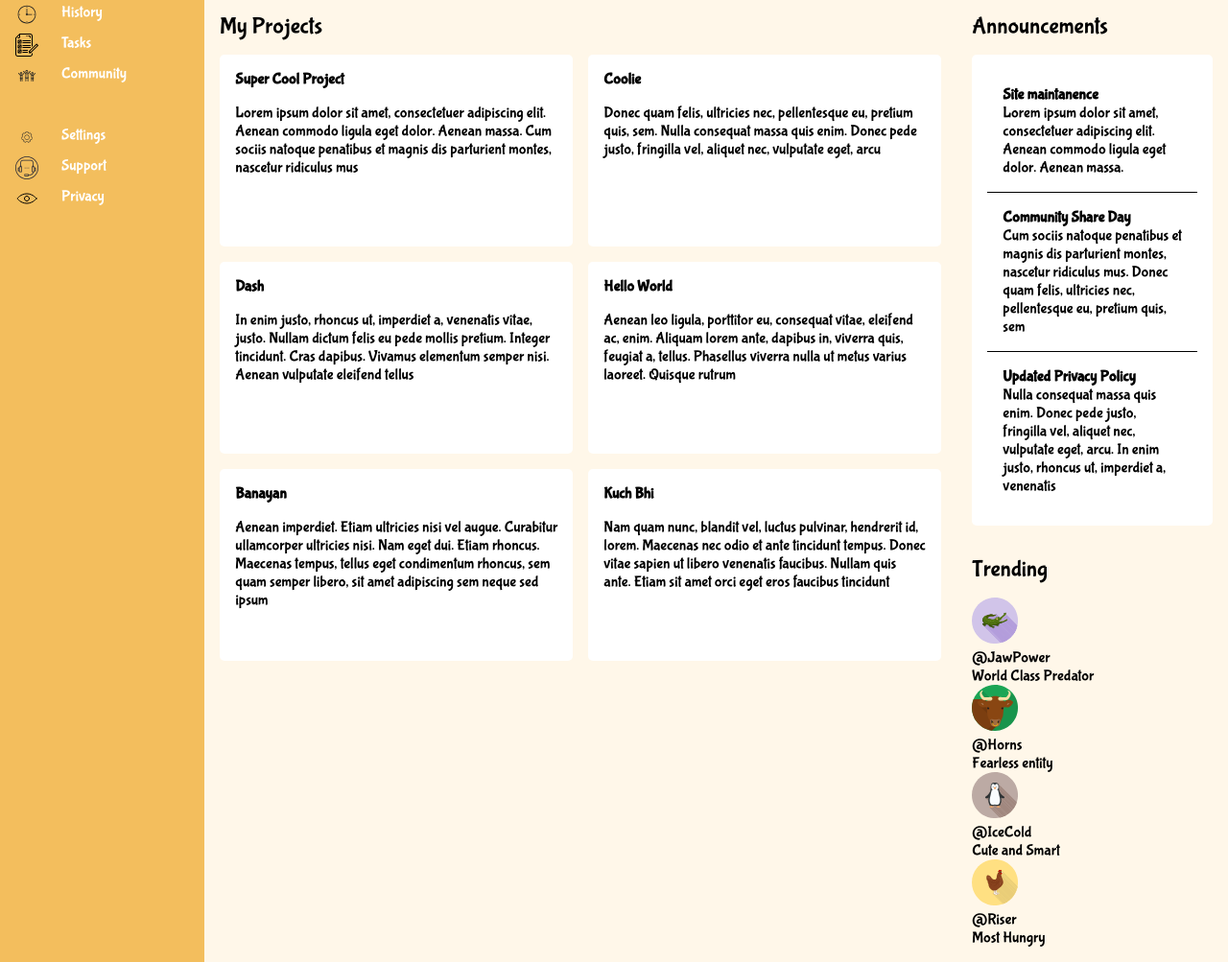
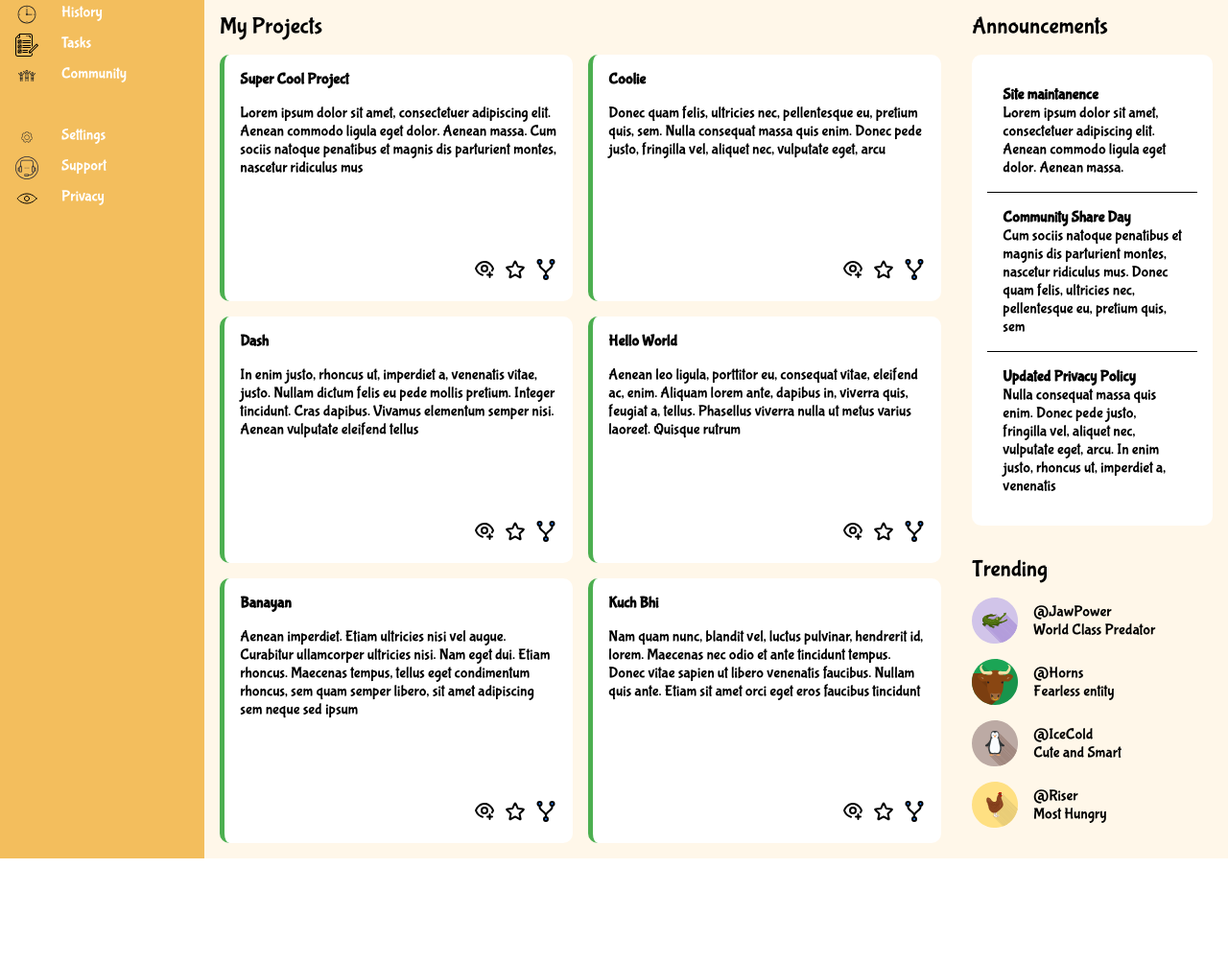
Before and after one commit to GAGAN-ESWAR/Admin-Dashboard, a plain HTML site: page index.html in a window 1280 px wide. Shown: the part 178-1181 px from the top of the page at 96% size. After the commit the page ends 1073 px from the top, so only its background shows below. Drawn offline with Linux system fonts and the light colour scheme.

Commit message:
Final Dashboard page

```diff
--- a/index.html
+++ b/index.html
@@ -91,36 +91,66 @@
                         <p>
                             Lorem ipsum dolor sit amet, consectetuer adipiscing elit. Aenean commodo ligula eget dolor. Aenean massa. Cum sociis natoque penatibus et magnis dis parturient montes, nascetur ridiculus mus
                         </p>
+                        <div>
+                            <a href="#"><span><img src="icons/see.svg" alt="see"></span></a>
+                            <a href="#"><span><img src="icons/star.svg" alt="star"></span></a>
+                            <a href="#"><span><img src="icons/fork.svg" alt="fork"></span></a>
+                        </div>
                     </div>
                     <div class="card">
                         <h4>Coolie</h4>
                         <p>
                             Donec quam felis, ultricies nec, pellentesque eu, pretium quis, sem. Nulla consequat massa quis enim. Donec pede justo, fringilla vel, aliquet nec, vulputate eget, arcu
                         </p>
+                        <div>
+                            <a href="#"><span><img src="icons/see.svg" alt="see"></span></a>
+                            <a href="#"><span><img src="icons/star.svg" alt="star"></span></a>
+                            <a href="#"><span><img src="icons/fork.svg" alt="fork"></span></a>
+                        </div>
                     </div>
                     <div class="card">
                         <h4>Dash</h4>
                         <p>
                             In enim justo, rhoncus ut, imperdiet a, venenatis vitae, justo. Nullam dictum felis eu pede mollis pretium. Integer tincidunt. Cras dapibus. Vivamus elementum semper nisi. Aenean vulputate eleifend tellus
                         </p>
+                        <div>
+                            <a href="#"><span><img src="icons/see.svg" alt="see"></span></a>
+                            <a href="#"><span><img src="icons/star.svg" alt="star"></span></a>
+                            <a href="#"><span><img src="icons/fork.svg" alt="fork"></span></a>
+                        </div>
                     </div>
                     <div class="card">
                         <h4>Hello World</h4>
                         <p>
                             Aenean leo ligula, porttitor eu, consequat vitae, eleifend ac, enim. Aliquam lorem ante, dapibus in, viverra quis, feugiat a, tellus. Phasellus viverra nulla ut metus varius laoreet. Quisque rutrum
                         </p>
+                        <div>
+                            <a href="#"><span><img src="icons/see.svg" alt="see"></span></a>
+                            <a href="#"><span><img src="icons/star.svg" alt="star"></span></a>
+                            <a href="#"><span><img src="icons/fork.svg" alt="fork"></span></a>
+                        </div>
                     </div>
                     <div class="card">
                         <h4>Banayan</h4>
                         <p>
                             Aenean imperdiet. Etiam ultricies nisi vel augue. Curabitur ullamcorper ultricies nisi. Nam eget dui. Etiam rhoncus. Maecenas tempus, tellus eget condimentum rhoncus, sem quam semper libero, sit amet adipiscing sem neque sed ipsum
                         </p>
+                        <div>
+                            <a href="#"><span><img src="icons/see.svg" alt="see"></span></a>
+                            <a href="#"><span><img src="icons/star.svg" alt="star"></span></a>
+                            <a href="#"><span><img src="icons/fork.svg" alt="fork"></span></a>
+                        </div>
                     </div>
                     <div class="card">
                         <h4>Kuch Bhi</h4>
                         <p>
                             Nam quam nunc, blandit vel, luctus pulvinar, hendrerit id, lorem. Maecenas nec odio et ante tincidunt tempus. Donec vitae sapien ut libero venenatis faucibus. Nullam quis ante. Etiam sit amet orci eget eros faucibus tincidunt
                         </p>
+                        <div>
+                            <a href="#"><span><img src="icons/see.svg" alt="see"></span></a>
+                            <a href="#"><span><img src="icons/star.svg" alt="star"></span></a>
+                            <a href="#"><span><img src="icons/fork.svg" alt="fork"></span></a>
+                        </div>
                     </div>
                 </div>
             </div>
--- a/styles.css
+++ b/styles.css
@@ -83,7 +83,8 @@ a:hover{
 
 /* Header */
 
-.head1 img{
+.head1 img,
+.projects img{
     width: 1.5rem;
     height: 1.5rem;
 }
@@ -157,25 +158,41 @@ button:hover{
 
 .projects{
     grid-row: 1/3;
+    display: flex;
+    flex-direction: column;
 }
 
 .projects>div:last-child {
     display: grid;
     grid-template-columns: repeat(auto-fit,minmax(300px,1fr));
     gap: 1rem;
+    flex: 1;
 }
 
 .card{
     background-color: white;
     padding: 1rem;
-    height: 200px;
-    border-radius: 5px;
+    border-radius: 10px;
+    border-left: 5px solid #4CAF50;
+    display: flex;
+    flex-direction: column;
+}
+
+.card p{
+    flex:1;
+}
+
+.card>div{
+    display: flex;
+    justify-content: flex-end;
+    align-items: center;
+    gap: 0.5rem;
 }
 
 .announcements>div:last-child{
     background-color: white;
     padding: 1rem;
-    border-radius: 5px;
+    border-radius: 10px;
 }
 
 .msgs{
@@ -189,3 +206,11 @@ button:hover{
 h4,.msgs p{
     margin: 0;
 }
+
+.ids{
+    display: flex;
+    justify-content: flex-start;
+    align-items: center;
+    gap: 1rem;
+    margin-bottom: 1rem;
+}
```
Also changed, not shown: icons/fork.svg (added), icons/see.svg (added), icons/star.svg (added).
